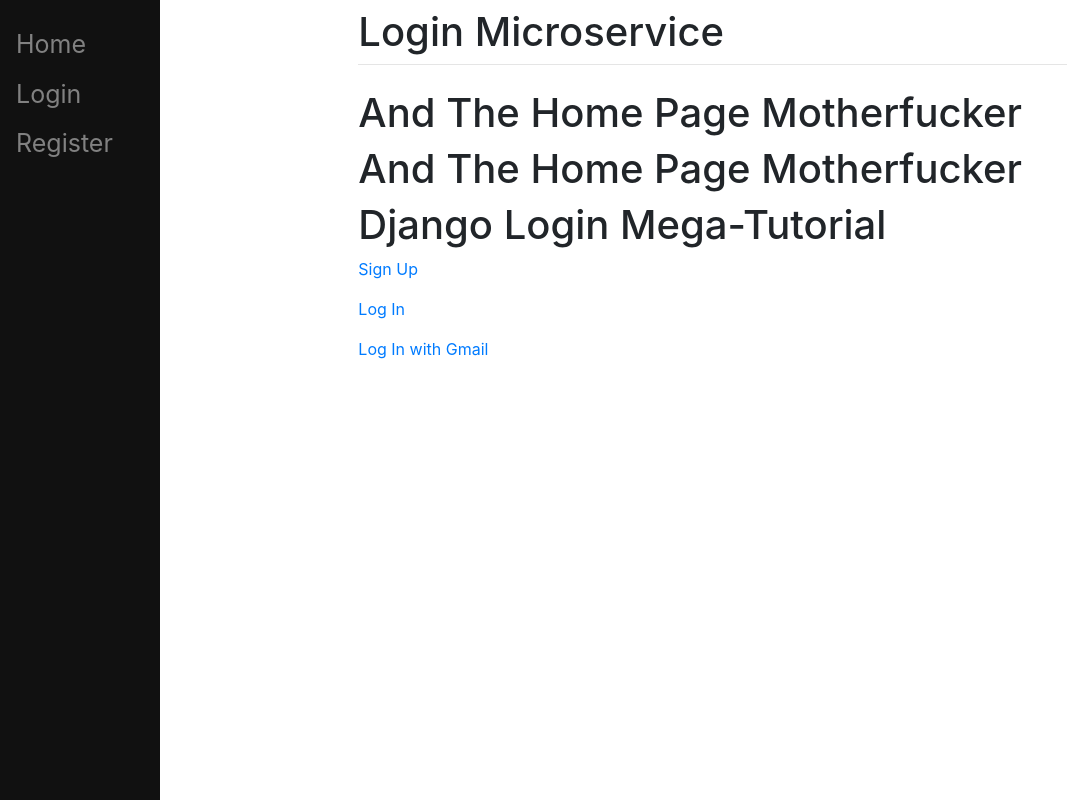
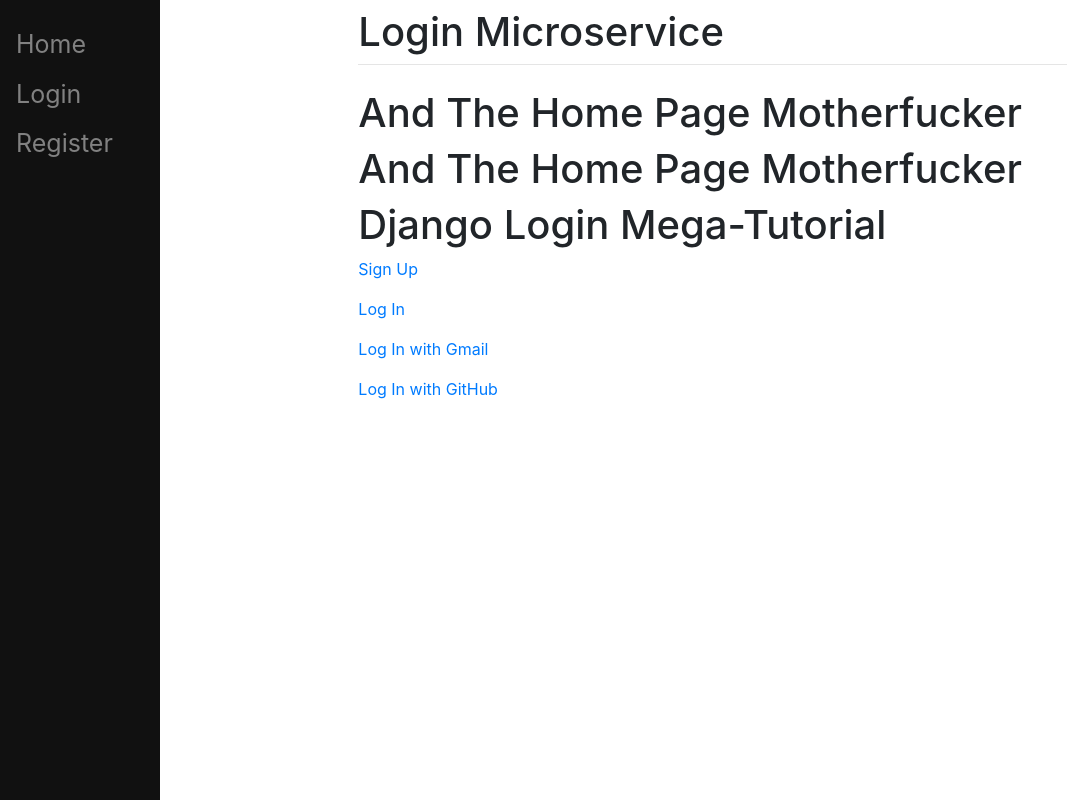
Before and after one commit to Nord-A/LoginMicroservice, a Django app: page / in a window 1280 px wide. Shown: the whole page, without its empty margins (0-1067 px from the left). Run offline with Django 3.2, Linux system fonts and the light colour scheme; some libraries are stand-ins or nearby versions.

Commit message:
github oauth

```diff
--- a/loginMS/settings.py
+++ b/loginMS/settings.py
@@ -46,6 +46,7 @@
     'allauth.account', # new
     'allauth.socialaccount', # new
     'allauth.socialaccount.providers.google', # new
+    'allauth.socialaccount.providers.github',
 ]
 
 MIDDLEWARE = [
--- a/main/templates/main/home.html
+++ b/main/templates/main/home.html
@@ -18,6 +18,7 @@
 <p><a href="{% url 'account_signup' %}">Sign Up</a></p>
 <p><a href="{% url 'account_login' %}">Log In </a></p>
 <p><a href="{% provider_login_url 'google' %}">Log In with Gmail</a></p>
+<p><a href="{% provider_login_url 'github' %}">Log In with GitHub</a></p>
 {% endif %}
 
 {% endblock %}
```
